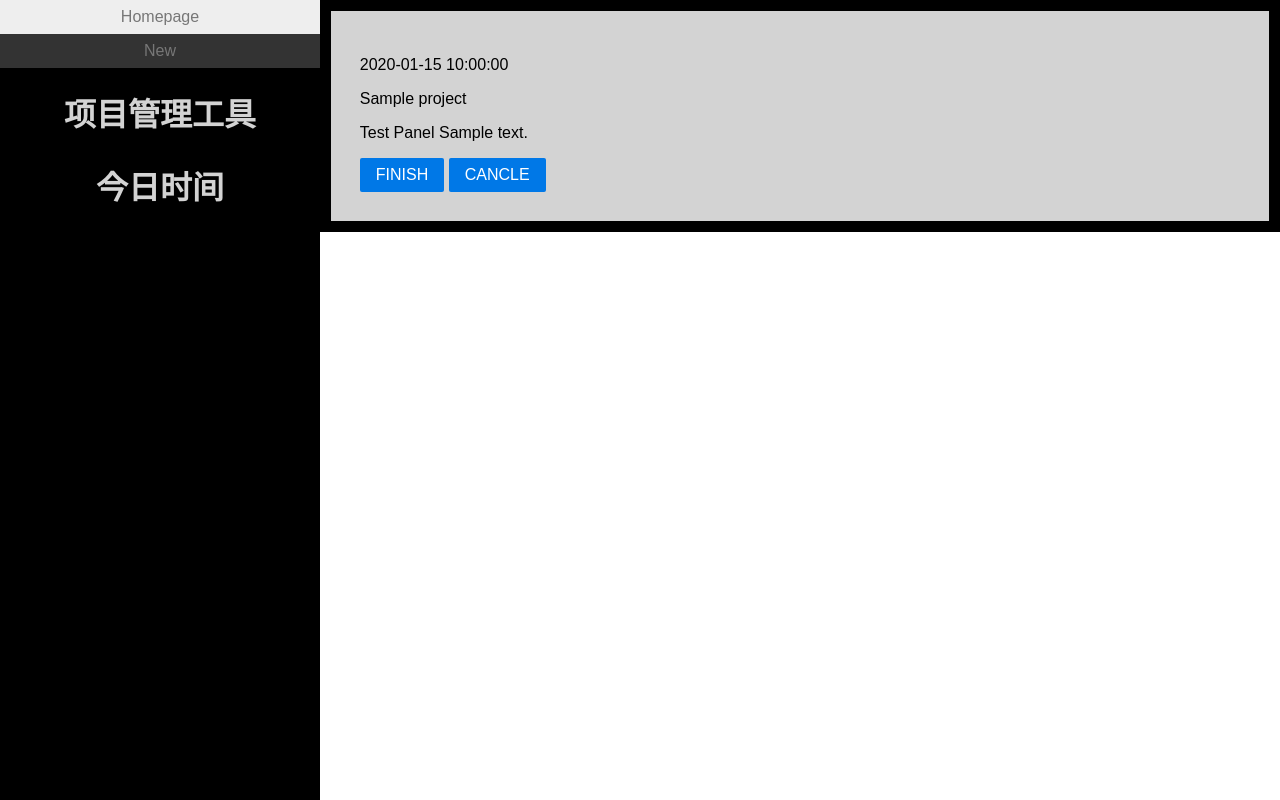
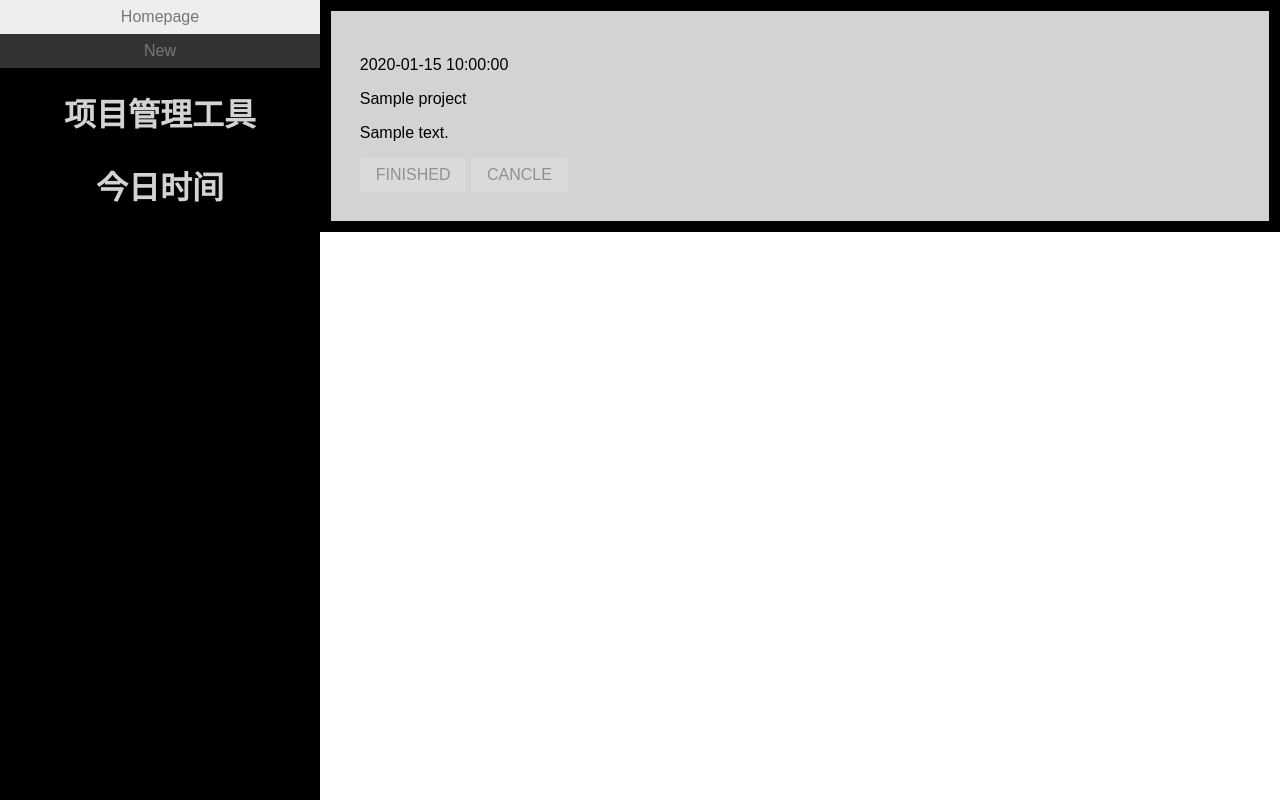
Before and after one commit to Curt-H/projectmanager, a Flask app: template flasky/app/templates/index.html in a window 1280 px wide. Run offline with Flask 2, Linux system fonts and the light colour scheme; the template is opened without the code that fills it: most values are stand-ins (such as "Sample title", 1, 10 or a date in 2020).

Commit message:
Update -- complete finish button fuction

```diff
--- a/flasky/app/main/api_task.py
+++ b/flasky/app/main/api_task.py
@@ -10,7 +10,8 @@ api_task = Blueprint('api_task', __name__)
 def api_task_finish():
     form = request.get_json()
     log(form, type(form))
-    Task.delete_by(id=form['id'])
+    task = Task.find_by(id=int(form['id']))
+    task.finish = True
 
     result = 'finished'
     return jsonify(result)
--- a/flasky/app/static/js/task.js
+++ b/flasky/app/static/js/task.js
@@ -29,7 +29,6 @@ let bindEventFinish = function () {
                 log('Sending data')
                 apiTaskFinish(data, function (response) {
                     log(response)
-                    taskPanel.remove()
                 })
             }
         }
--- a/flasky/app/templates/index.html
+++ b/flasky/app/templates/index.html
@@ -18,9 +18,15 @@
             <div class="panel flex-item" data-id="{{ task.id }}">
                 <p class="task-time">{{ task.time }}</p>
                 <p class="task-title"> {{ task.project }}</p>
-                <p class="task-content">Test Panel {{ task.content }}</p>
-                <button class="finish pure-button pure-button-primary" name="finished">FINISH</button>
-                <button class="cancle pure-button pure-button-primary" name="cancle">CANCLE</button>
+                <p class="task-content">{{ task.content }}</p>
+                {% if task.finish %}
+                    <button class="finish pure-button pure-button-primary" name="finished">FINISH</button>
+                    <button class="cancle pure-button pure-button-primary" name="cancle">CANCLE</button>
+
+                {% else %}
+                    <button class="finish pure-button pure-button-disabled" name="finished">FINISHED</button>
+                    <button class="cancle pure-button pure-button-disabled" name="cancle">CANCLE</button>
+                {% endif %}
             </div>
         {% endfor %}
     </div>
```
